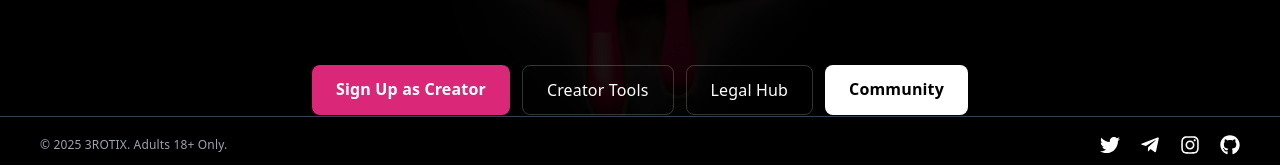
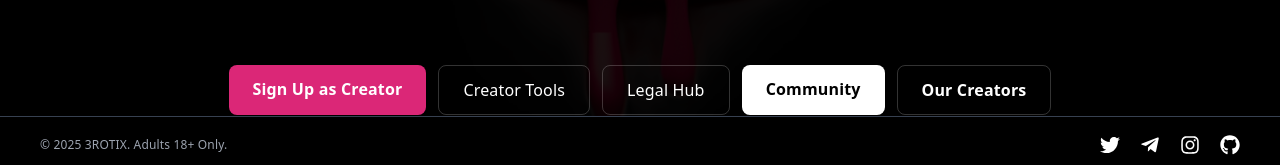
Before and after one commit to VJSmilebot/3rotix, a Next.js app: page /creator-portal in a window 1280 px wide. Both pictures are taken after a click on the button "I’m 18+". Shown: the part 628-793 px from the top of the page. Built offline with nearby package versions, Linux system fonts and the light colour scheme; no server answers; what @livepeer/react would draw is missing.

Commit message:
Add link to 'Our Creators' in creator portal

```diff
--- a/pages/creator-portal.js
+++ b/pages/creator-portal.js
@@ -71,6 +71,13 @@ export default function CreatorPortal() {
           >
             Community
           </a>
+
+          <a
+            href="/creators"
+            className="px-6 py-3 rounded-lg border border-white/20 text-white hover:bg-white/10 font-semibold"
+          >
+            Our Creators
+          </a>
         </div>
       </div>
     </div>
```
